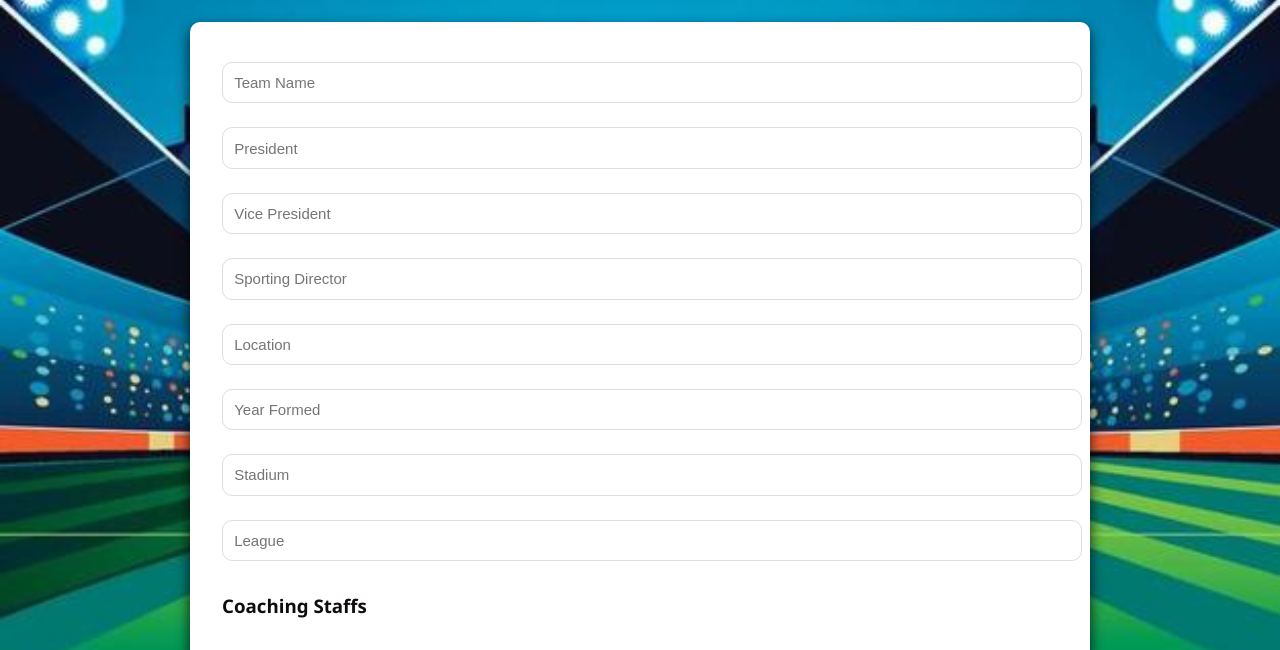
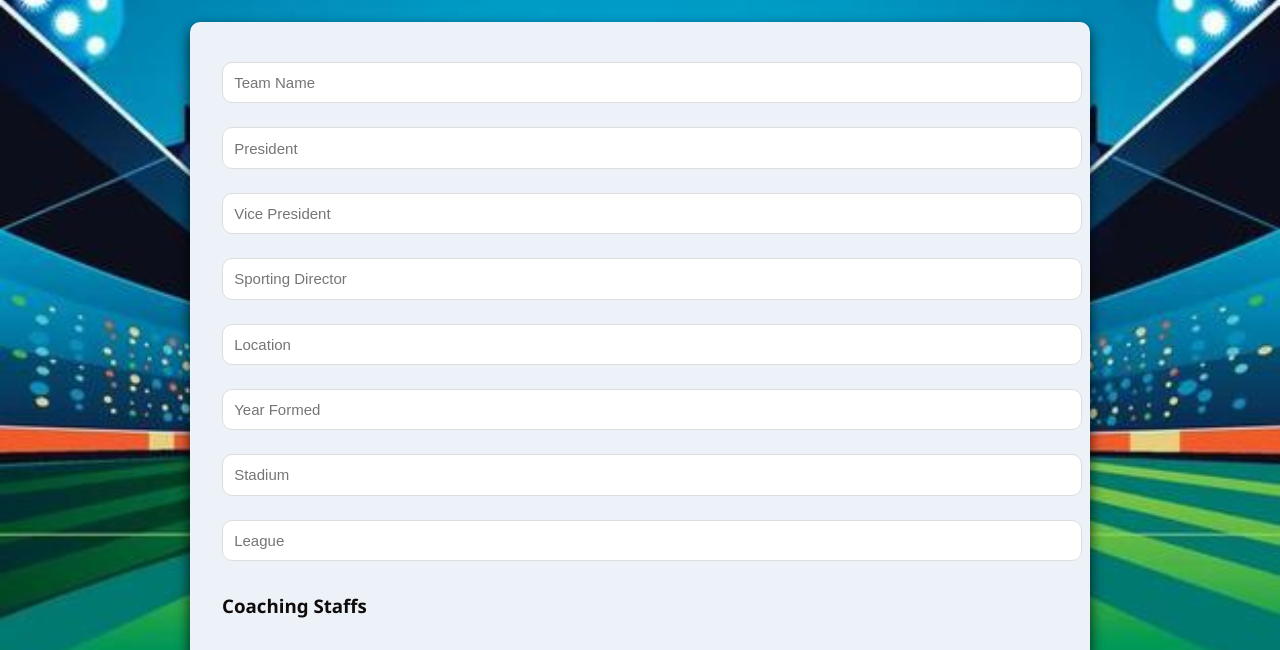
Before and after one commit to wnunakpor001/crud-team-project, a website: page frontend/create.html in a window 1280 px wide. Shown: the part 148-798 px from the top of the page. Drawn offline with Linux system fonts and the light colour scheme; no server answers.

Commit message:
some changes made

```diff
--- a/frontend/style.css
+++ b/frontend/style.css
@@ -109,7 +109,7 @@ h1 {
 }
 
 .card {
-  background: white;
+  background: rgb(236, 242, 247);
   padding: 2rem;
   border-radius: 10px;
   box-shadow: 0 6px 14px rgba(0, 0, 0, 0.8);
```
Also changed, not shown: frontend/image4.jpg (added).
